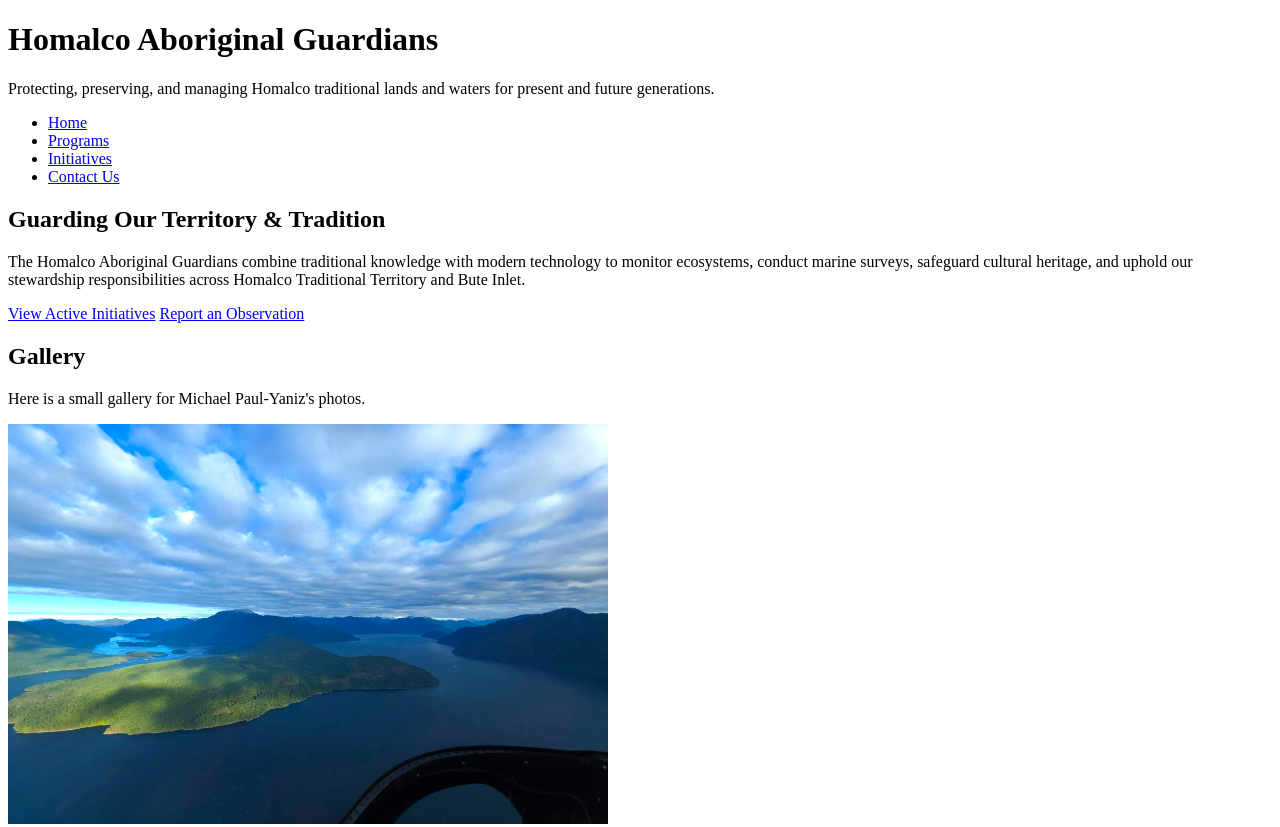
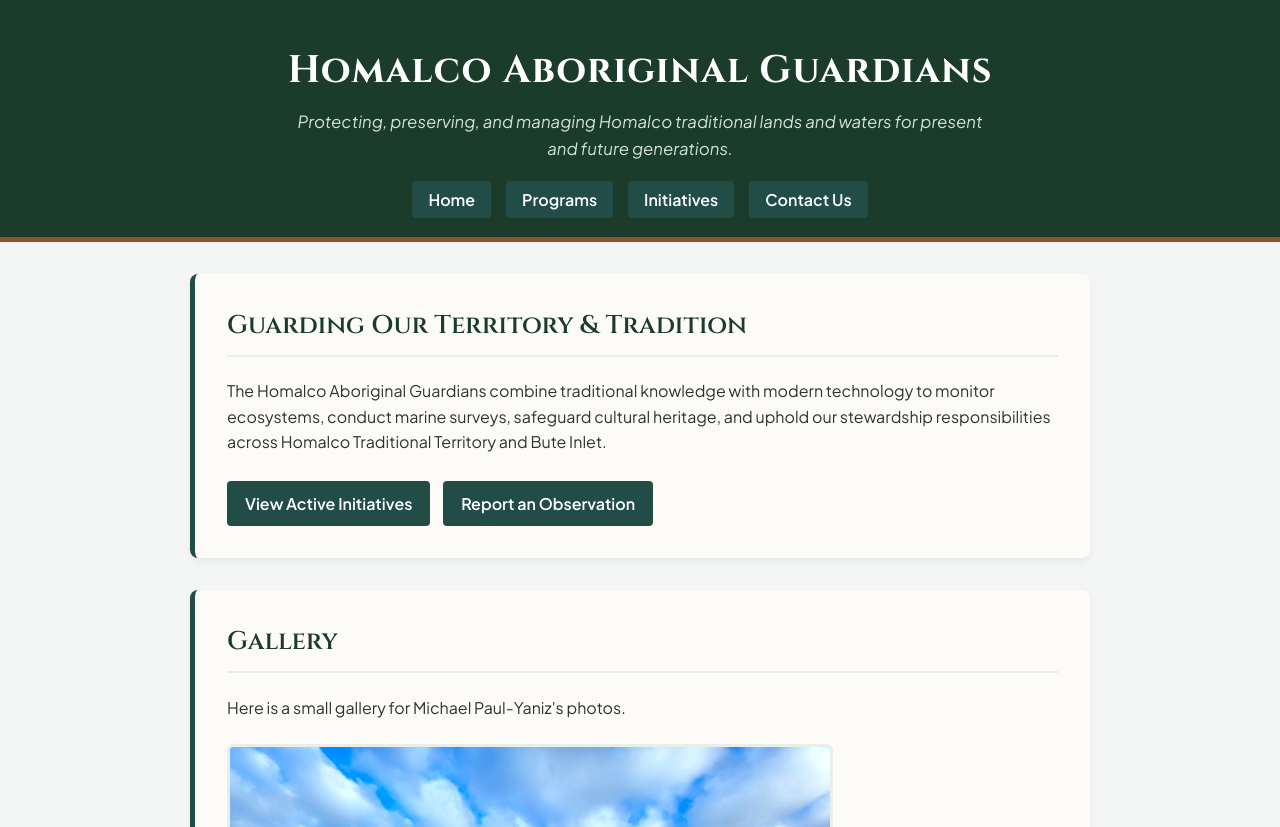
Before and after one commit to michaelhomalco-spec/homalco-aboriginal-guardians, a plain HTML site: page index.html in a window 1280 px wide. Shown: the top 827 px of the page. Drawn offline with Linux system fonts and the light colour scheme.

Commit message:
update adding css style

```diff
--- a/index.html
+++ b/index.html
@@ -4,6 +4,8 @@
     <meta charset="UTF-8">
     <meta name="viewport" content="width=device-width, initial-scale=1.0">
     <title>Home | Homalco Aboriginal Guardians</title>
+    <!-- link element loading your external style sheet -->
+    <link rel="stylesheet" href="style.css">
 </head>
 <body>
 
--- /dev/null
+++ b/style.css
@@ -0,0 +1,163 @@
+/* Custom Google Font Imports */
+@import url('https://fonts.googleapis.com/css2?family=Cinzel:wght@600;700&family=Plus+Jakarta+Sans:ital,wght@0,400;0,600;0,700;1,400&display=swap');
+
+/* CSS Variables for Nature Palette */
+:root {
+    --forest-green: #1b3b2b;
+    --deep-teal: #224d47;
+    --cedar-wood: #8c5332;
+    --soft-moss: #e8efe9;
+    --mist-gray: #f4f6f5;
+    --slate-dark: #2c3531;
+    --sand-light: #fdfbf7;
+}
+
+/* Base Page & Typography Styles */
+body {
+    font-family: 'Plus Jakarta Sans', sans-serif;
+    font-size: 16px;
+    font-style: normal;
+    font-weight: 400;
+    line-height: 1.6;
+    color: var(--slate-dark);
+    background-color: var(--mist-gray);
+    margin: 0;
+    padding: 0;
+}
+
+/* Header & Banner Styling */
+header {
+    background-color: var(--forest-green);
+    color: #ffffff;
+    padding: 2.5rem 1.5rem 1.5rem;
+    text-align: center;
+    border-bottom: 5px solid var(--cedar-wood);
+}
+
+header h1 {
+    font-family: 'Cinzel', serif;
+    font-weight: 700;
+    font-size: 2.4rem;
+    margin: 0 0 0.5rem 0;
+    letter-spacing: 1px;
+}
+
+header p {
+    max-width: 700px;
+    margin: 0 auto 1.5rem auto;
+    color: #d1e2d9;
+    font-size: 1.05rem;
+    font-style: italic;
+}
+
+/* Navigation Bar */
+nav ul {
+    list-style: none;
+    padding: 0;
+    margin: 1.5rem 0 0 0;
+    display: flex;
+    justify-content: center;
+    flex-wrap: wrap;
+    gap: 15px;
+}
+
+nav a {
+    color: #ffffff;
+    text-decoration: none;
+    font-weight: 600;
+    padding: 8px 16px;
+    border-radius: 4px;
+    background-color: var(--deep-teal);
+    transition: background-color 0.3s ease;
+}
+
+nav a:hover {
+    background-color: var(--cedar-wood);
+}
+
+/* Main Content & Section Cards */
+main {
+    max-width: 900px;
+    margin: 2rem auto;
+    padding: 0 1rem;
+}
+
+section {
+    background-color: var(--sand-light);
+    padding: 2rem;
+    margin-bottom: 2rem;
+    border-radius: 8px;
+    box-shadow: 0 4px 10px rgba(0, 0, 0, 0.05);
+    border-left: 5px solid var(--deep-teal);
+}
+
+h2 {
+    font-family: 'Cinzel', serif;
+    font-size: 1.6rem;
+    font-weight: 600;
+    color: var(--forest-green);
+    margin-top: 0;
+    border-bottom: 2px solid var(--soft-moss);
+    padding-bottom: 0.5rem;
+}
+
+h3 {
+    font-size: 1.25rem;
+    font-weight: 700;
+    color: var(--cedar-wood);
+    margin-top: 1.5rem;
+    margin-bottom: 0.5rem;
+}
+
+/* Hyperlinks & Buttons */
+a {
+    color: var(--deep-teal);
+    font-weight: 600;
+}
+
+a:hover {
+    color: var(--cedar-wood);
+}
+
+/* Call-to-Action Link Buttons */
+section > a[href] {
+    display: inline-block;
+    background-color: var(--deep-teal);
+    color: #ffffff;
+    text-decoration: none;
+    padding: 10px 18px;
+    border-radius: 4px;
+    margin-right: 10px;
+    margin-top: 10px;
+    font-weight: 600;
+    transition: background-color 0.3s ease;
+}
+
+section > a[href]:hover {
+    background-color: var(--forest-green);
+    color: #ffffff;
+}
+
+/* Gallery & Media Styling */
+section img {
+    max-width: 100%;
+    height: auto;
+    border-radius: 6px;
+    border: 3px solid var(--soft-moss);
+    margin-top: 0.5rem;
+}
+
+/* Footer */
+footer {
+    background-color: var(--slate-dark);
+    color: #ffffff;
+    text-align: center;
+    padding: 1.5rem 1rem;
+    margin-top: 3rem;
+    font-size: 0.9rem;
+    border-top: 4px solid var(--cedar-wood);
+}
+
+footer p {
+    margin: 0;
+}
```
